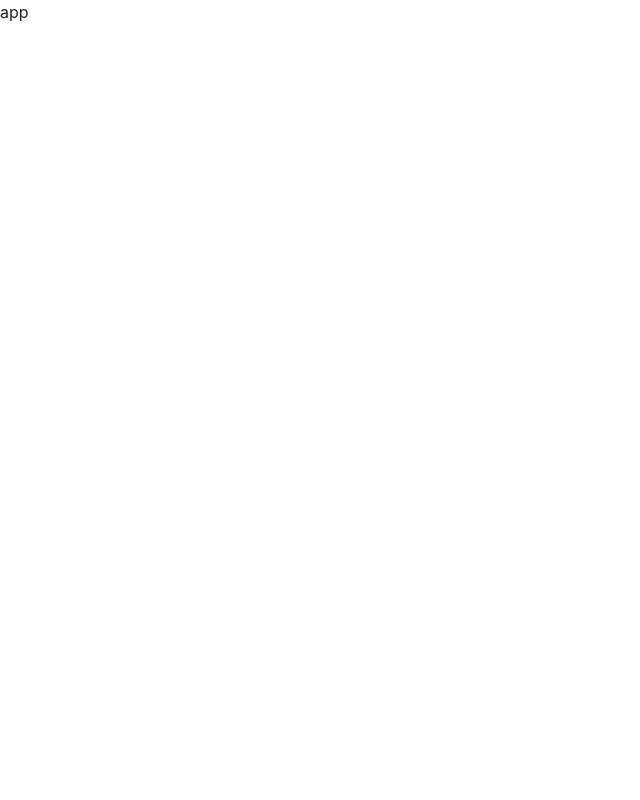
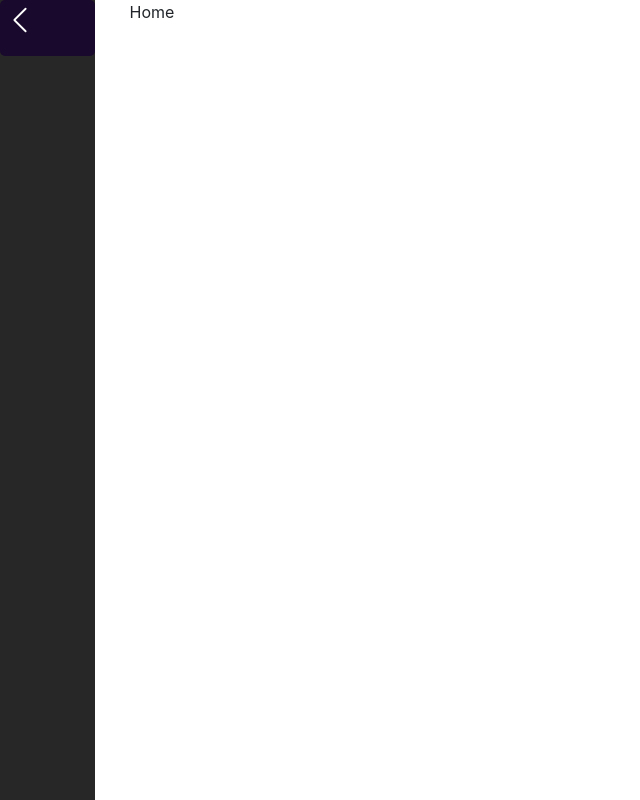
Before and after one commit to harsh323dev/portfolio-website, a React (Create React App) app in the folder client/: page / in a window 1280 px wide. Shown: the whole page, without its empty margins (0-640 px from the left). Built offline with nearby package versions, Linux system fonts and the light colour scheme.

Commit message:
feat: react-icons added

```diff
--- a/client/package.json
+++ b/client/package.json
@@ -9,6 +9,7 @@
     "@testing-library/user-event": "^13.5.0",
     "react": "^19.2.1",
     "react-dom": "^19.2.1",
+    "react-icons": "^5.5.0",
     "react-scripts": "5.0.1",
     "web-vitals": "^2.1.4"
   },
--- a/client/public/index.html
+++ b/client/public/index.html
@@ -28,7 +28,7 @@
     <link href="https://cdn.jsdelivr.net/npm/bootstrap@5.3.8/dist/css/bootstrap.min.css" rel="stylesheet" integrity="sha384-sRIl4kxILFvY47J16cr9ZwB07vP4J8+LH7qKQnuqkuIAvNWLzeN8tE5YBujZqJLB" crossorigin="anonymous">
 
     <script src="https://cdn.jsdelivr.net/npm/@popperjs/core@2.11.8/dist/umd/popper.min.js" integrity="sha384-I7E8VVD/ismYTF4hNIPjVp/Zjvgyol6VFvRkX/vR+Vc4jQkC+hVqc2pM8ODewa9r" crossorigin="anonymous"></script>
-<script src="https://cdn.jsdelivr.net/npm/bootstrap@5.3.8/dist/js/bootstrap.min.js" integrity="sha384-G/EV+4j2dNv+tEPo3++6LCgdCROaejBqfUeNjuKAiuXbjrxilcCdDz6ZAVfHWe1Y" crossorigin="anonymous"></script>
+    <script src="https://cdn.jsdelivr.net/npm/bootstrap@5.3.8/dist/js/bootstrap.min.js" integrity="sha384-G/EV+4j2dNv+tEPo3++6LCgdCROaejBqfUeNjuKAiuXbjrxilcCdDz6ZAVfHWe1Y" crossorigin="anonymous"></script>
   </head>
   <body>
     <noscript>You need to enable JavaScript to run this app.</noscript>
--- a/client/src/App.js
+++ b/client/src/App.js
@@ -1,9 +1,15 @@
 import React from 'react'
+import Sidebar from './Components/Sidebar/Sidebar';
 
-const app = () => {
+
+const App = () => {
   return (
-    <div>app</div>
-  )
+    <>
+
+
+    <Sidebar />
+    </>
+  );
 }
 
-export default app
+export default App
--- /dev/null
+++ b/client/src/Components/Home/Home.js
@@ -0,0 +1,10 @@
+import React from 'react'
+import './Home.css'
+
+const Home = () => {
+  return (
+    <div>Home</div>
+  )
+}
+
+export default Home
--- /dev/null
+++ b/client/src/Components/Sidebar/Sidebar.css
@@ -0,0 +1,24 @@
+.sidebar-section{
+    display:  flex;
+    /* background-color: #030303da; */
+}
+
+.sidebar{
+    height: 100vh;
+    background-color: #030303da;
+    width: 95px;
+}
+
+.icon-for-sidebar-expand-and-collapse{
+        background-color: #19092c;
+        padding: 5px;
+        color: white;
+        border-radius: 5px;
+}
+
+
+.container-fluid{
+    padding-left: 0px!important;
+    padding-right: 0px!important;
+    overflow: hidden;
+}
--- /dev/null
+++ b/client/src/Components/Sidebar/Sidebar.js
@@ -0,0 +1,30 @@
+import React from 'react'
+import './Sidebar.css'
+import Home from '../Home/Home';
+import { BsChevronLeft, BsChevronRight } from "react-icons/bs";
+
+const Sidebar = () => {
+  return (
+    <div className='container-fluid sidebar-section'>
+
+        <div className='sidebar'>
+
+            <div className='icon-for-sidebar-expand-and-collapse'>
+
+                <p><BsChevronLeft size={30}/></p>
+
+
+            </div>
+
+
+        </div>
+        <div className='container'>
+            <Home />
+
+
+        </div>
+    </div>
+  )
+}
+
+export default Sidebar
```
Also changed, not shown: client/src/Components/Home/Home.css (added).
